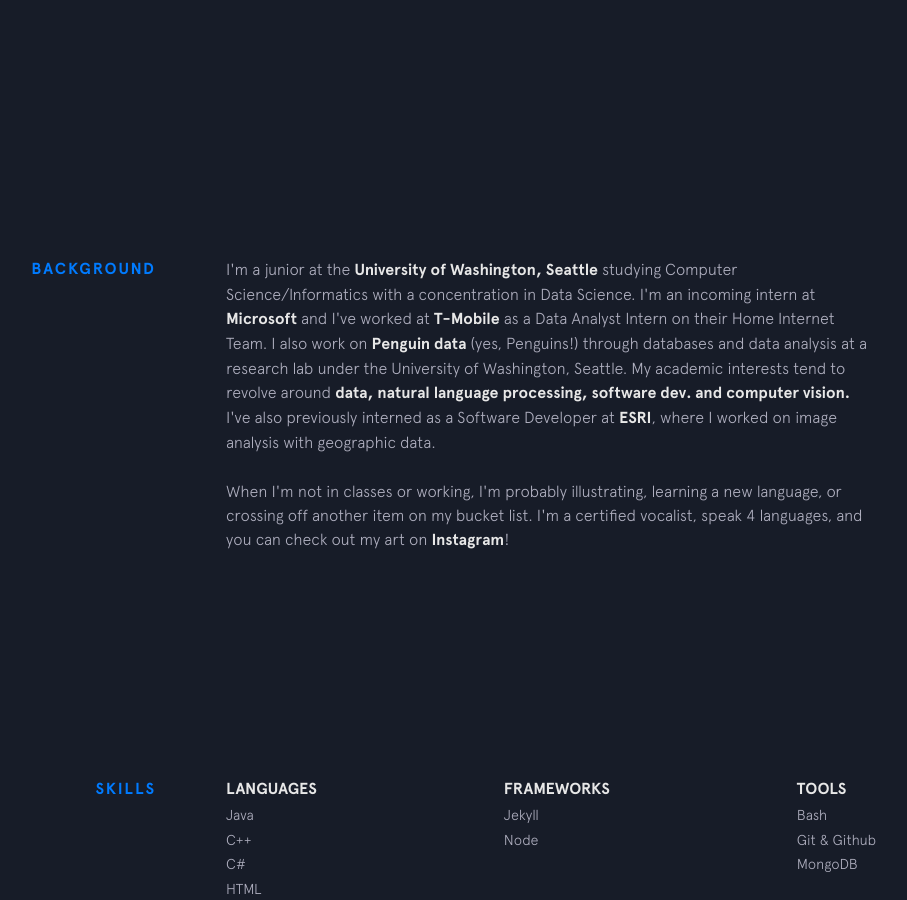
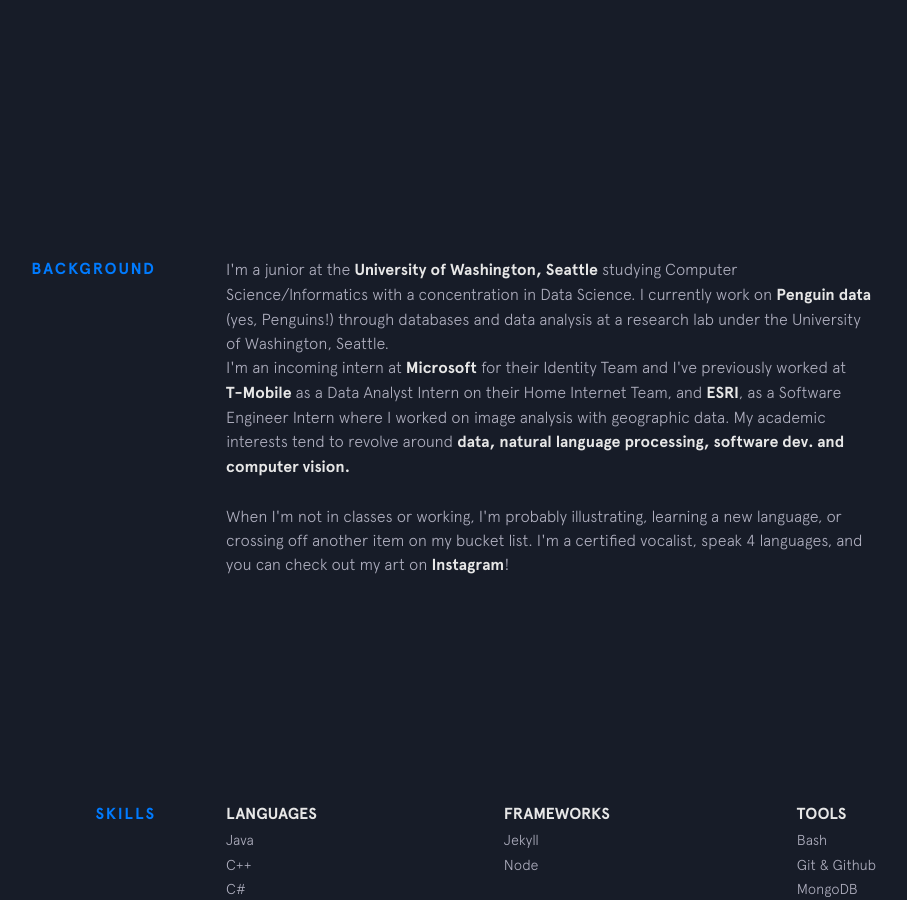
Before and after one commit to jadedsouza/jadedsouza.github.io, a Jekyll site: the page built from index.html, in a window 1280 px wide and 900 px high, scrolled down 743 px. Shown: the whole window, without its empty margins (224-1131 px from the left). Built offline with Jekyll 4.4.1, drawn with Linux system fonts in a browser that asks for light colours; nearby versions of some CDN libraries.

Commit message:
another bio change

```diff
--- a/_includes/background.html
+++ b/_includes/background.html
@@ -4,15 +4,21 @@
     <p>
       I'm a junior at the
       <a class="underline-link" href="https://ischool.uw.edu/" target="_blank">University of Washington, Seattle</a>
-      studying Computer Science/Informatics with a concentration in Data Science. I'm an incoming intern at <strong>Microsoft</strong> and I've worked at
-      <a class="underline-link" href="https://www.t-mobile.com/"<strong>T-Mobile</strong></a> as a <style="color:#8941FF">Data Analyst Intern</style> on their Home Internet Team. I also
+      studying Computer Science/Informatics with a concentration in Data Science. I currently
       work on
       <a class="underline-link" href="https://ecosystemsentinels.org/" target="_blank">Penguin data</a>
       (yes, Penguins!) through databases and data analysis at a research lab under the University of Washington, Seattle.
+      <br/>
+      I'm an incoming intern at
+       <a class="underline-link" href="https://www.microsoft.com/en-us/security/business/identity"<strong>Microsoft</strong></a>
+       for their Identity Team and I've previously worked at
+      <a class="underline-link" href="https://www.t-mobile.com/"<strong>T-Mobile</strong></a> as a <style="color:#8941FF">Data Analyst Intern</style>
+      on their Home Internet Team, and <a class="underline-link" href="https://www.esri.com/en-us/home" target="_blank">ESRI</a>, as a Software Engineer
+      Intern where I worked
+      on image analysis with geographic data.
        My academic interests tend to revolve around <strong>data,
-       natural language processing, software dev. and computer vision.</strong> I've also previously interned as a Software Developer at
-      <a class="underline-link" href="https://www.esri.com/en-us/home" target="_blank">ESRI</a>, where I worked
-       on image analysis with geographic data.
+       natural language processing, software dev. and computer vision.</strong>
+
     </p>
 
     <p>
```
